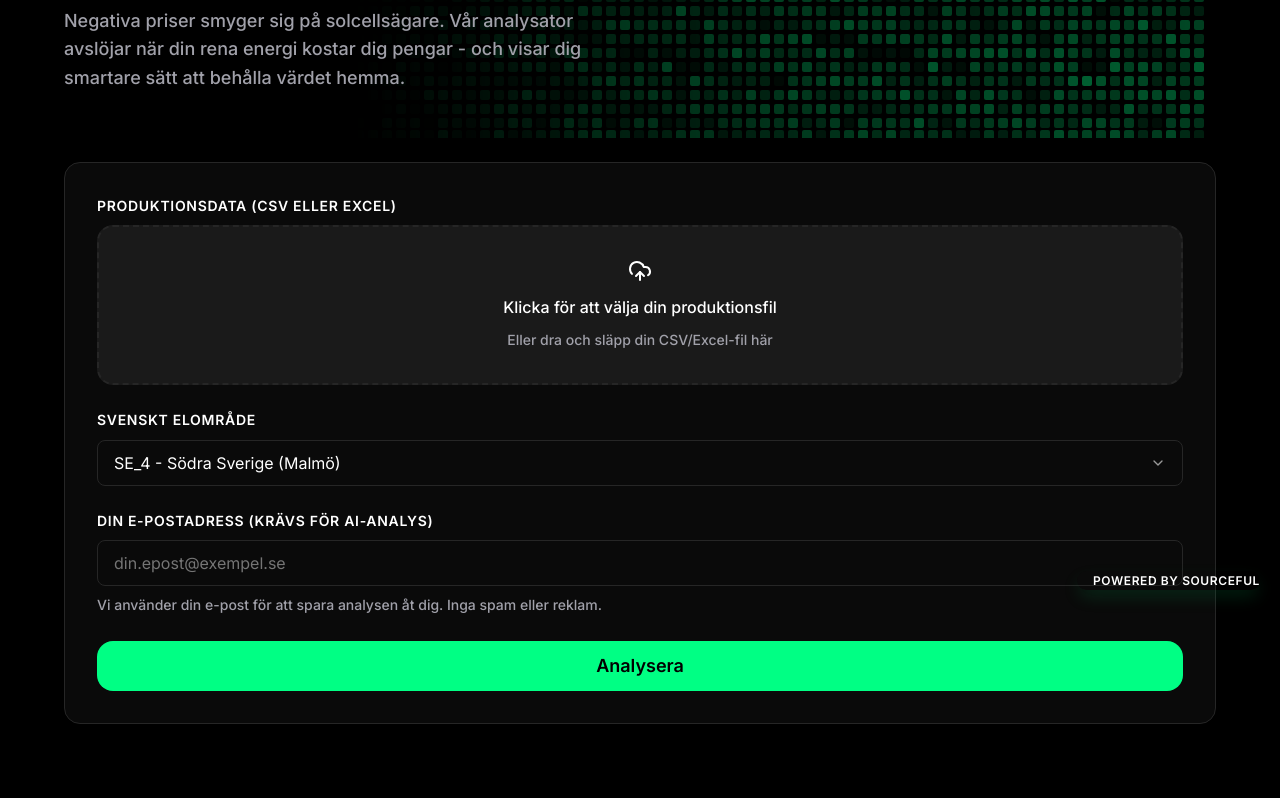
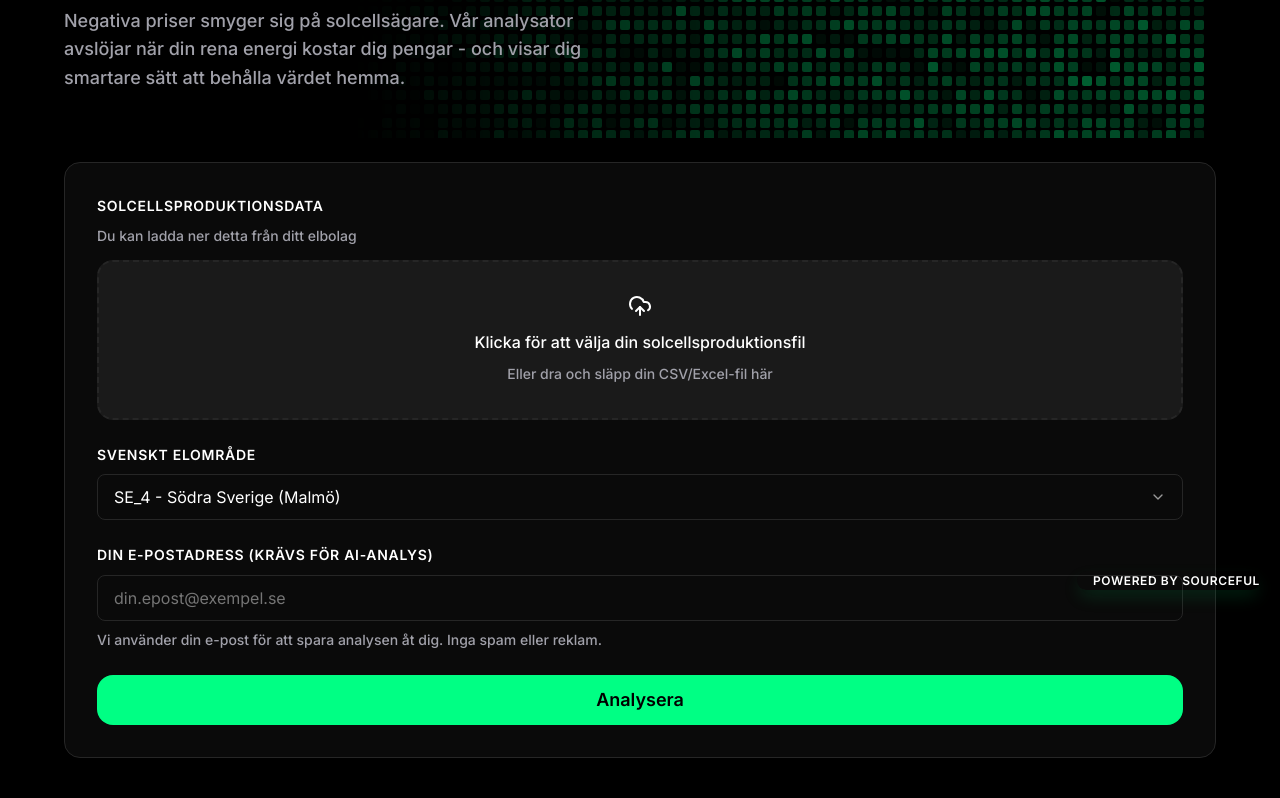
Before and after one commit to srcfl/negative-price-calc, a Flask app: page / in a window 1280 px wide. Shown: the part 190-988 px from the top of the page. Run offline with Flask 3, Linux system fonts and the light colour scheme.

Commit message:
improve: Enhance UX copy for solar production data upload
- Change 'Production Data (CSV or Excel)' to 'Solar Production Data'
- Add help text: 'You can download this from your utility company'
- Update file selection text to include 'solar production' terminology
- Add Swedish translations for all new copy
- Improve form clarity and user guidance for better UX

```diff
--- a/data/email_logs.txt
+++ b/data/email_logs.txt
@@ -100,3 +100,6 @@
 {"timestamp": "2025-08-19T11:48:11.582176", "filename": "Produktion - Fredrik daily prod time.xlsx", "area": "SE_4", "email": "dmfcoops@gmail.com", "ip": "127.0.0.1", "user_agent": "Mozilla/5.0 (Macintosh; Intel Mac OS X 10_15_7) AppleWebKit/537.36 (KHTML, like Gecko) Chrome/139.0.0.0 Safari/537.36", "file_size": 17255, "location": {"latitude": "50.74991855789373", "longitude": "-1.8761812609480075", "accuracy": "35"}, "browser_info": {"userAgent": "Mozilla/5.0 (Macintosh; Intel Mac OS X 10_15_7) AppleWebKit/537.36 (KHTML, like Gecko) Chrome/139.0.0.0 Safari/537.36", "language": "en", "platform": "MacIntel", "cookieEnabled": true, "timezone": "Europe/London", "screenResolution": "1728x1117", "windowSize": "1545x958"}}
 {"timestamp": "2025-08-19T11:49:52.378241", "filename": "Produktion - Fredrik daily.csv", "area": "SE_4", "email": "dmfcoops@gmail.com", "ip": "127.0.0.1", "user_agent": "Mozilla/5.0 (Macintosh; Intel Mac OS X 10_15_7) AppleWebKit/537.36 (KHTML, like Gecko) Chrome/139.0.0.0 Safari/537.36", "file_size": 11773, "location": {"latitude": "50.750174402571474", "longitude": "-1.8759762838626028", "accuracy": "35"}, "browser_info": {"userAgent": "Mozilla/5.0 (Macintosh; Intel Mac OS X 10_15_7) AppleWebKit/537.36 (KHTML, like Gecko) Chrome/139.0.0.0 Safari/537.36", "language": "en", "platform": "MacIntel", "cookieEnabled": true, "timezone": "Europe/London", "screenResolution": "1728x1117", "windowSize": "1545x958"}}
 {"timestamp": "2025-08-19T13:28:31.519249", "filename": "Produktion - Fredrik daily.csv", "area": "SE_4", "email": "dmfcoops@gmail.com", "ip": "127.0.0.1", "user_agent": "Mozilla/5.0 (Macintosh; Intel Mac OS X 10_15_7) AppleWebKit/537.36 (KHTML, like Gecko) Chrome/139.0.0.0 Safari/537.36", "file_size": 11773, "location": {"latitude": "50.750535270976535", "longitude": "-1.8757532204571954", "accuracy": "40"}, "browser_info": {"userAgent": "Mozilla/5.0 (Macintosh; Intel Mac OS X 10_15_7) AppleWebKit/537.36 (KHTML, like Gecko) Chrome/139.0.0.0 Safari/537.36", "language": "en", "platform": "MacIntel", "cookieEnabled": true, "timezone": "Europe/London", "screenResolution": "1728x1117", "windowSize": "1728x958"}}
+{"timestamp": "2025-08-19T13:48:35.749895", "filename": "Produktion - Fredrik daily.csv", "area": "SE_4", "email": "dmfcoops@gmail.com", "ip": "127.0.0.1", "user_agent": "Mozilla/5.0 (Macintosh; Intel Mac OS X 10_15_7) AppleWebKit/537.36 (KHTML, like Gecko) Chrome/139.0.0.0 Safari/537.36", "file_size": 11771, "location": {"latitude": "50.75011993737653", "longitude": "-1.876108510788164", "accuracy": "35"}, "browser_info": {"userAgent": "Mozilla/5.0 (Macintosh; Intel Mac OS X 10_15_7) AppleWebKit/537.36 (KHTML, like Gecko) Chrome/139.0.0.0 Safari/537.36", "language": "en", "platform": "MacIntel", "cookieEnabled": true, "timezone": "Europe/London", "screenResolution": "1728x1117", "windowSize": "1728x958"}}
+{"timestamp": "2025-08-19T13:50:15.032246", "filename": "Produktion - Fredrik daily.csv", "area": "SE_4", "email": "dmfcoops@gmail.com", "ip": "127.0.0.1", "user_agent": "Mozilla/5.0 (Macintosh; Intel Mac OS X 10_15_7) AppleWebKit/537.36 (KHTML, like Gecko) Chrome/139.0.0.0 Safari/537.36", "file_size": 11771, "location": {"latitude": "50.75011993733354", "longitude": "-1.876108510873989", "accuracy": "35"}, "browser_info": {"userAgent": "Mozilla/5.0 (Macintosh; Intel Mac OS X 10_15_7) AppleWebKit/537.36 (KHTML, like Gecko) Chrome/139.0.0.0 Safari/537.36", "language": "en", "platform": "MacIntel", "cookieEnabled": true, "timezone": "Europe/London", "screenResolution": "1728x1117", "windowSize": "1728x958"}}
+{"timestamp": "2025-08-19T15:50:34.393151", "filename": "Produktion - Fredrik daily.csv", "area": "SE_4", "email": "dmfcoops@gmail.com", "ip": "127.0.0.1", "user_agent": "Mozilla/5.0 (Macintosh; Intel Mac OS X 10_15_7) AppleWebKit/537.36 (KHTML, like Gecko) Chrome/139.0.0.0 Safari/537.36", "file_size": 11773, "location": {"latitude": "50.750092990538256", "longitude": "-1.8759945595222034", "accuracy": "35"}, "browser_info": {"userAgent": "Mozilla/5.0 (Macintosh; Intel Mac OS X 10_15_7) AppleWebKit/537.36 (KHTML, like Gecko) Chrome/139.0.0.0 Safari/537.36", "language": "en", "platform": "MacIntel", "cookieEnabled": true, "timezone": "Europe/London", "screenResolution": "1728x1117", "windowSize": "1728x958"}}
--- a/templates/index.html
+++ b/templates/index.html
@@ -2660,13 +2660,14 @@
         <div class="card section">
             <form id="analysisForm">
                 <div class="form-group">
-                    <label for="production_file" class="form-label" data-i18n="production_file_label">Produktionsdata (CSV eller Excel)</label>
+                    <label for="production_file" class="form-label" data-i18n="production_file_label">Solcellsproduktionsdata</label>
+                    <div class="text-sm text-muted-foreground mb-3" data-i18n="production_file_help">Du kan ladda ner detta från ditt elbolag</div>
                     <div class="file-upload" onclick="document.getElementById('production_file').click()">
                         <input type="file" id="production_file" name="production_file" accept=".csv,.xlsx,.xls" required>
                         <div class="upload-icon">
                             <i data-lucide="cloud-upload"></i>
                         </div>
-                        <p class="text-base font-medium" data-i18n="file_click_instruction">Klicka för att välja din produktionsfil</p>
+                        <p class="text-base font-medium" data-i18n="file_click_instruction">Klicka för att välja din solcellsproduktionsfil</p>
                         <div class="text-sm text-muted-foreground mt-2" data-i18n="file_drag_instruction">Eller dra och släpp din CSV/Excel-fil här</div>
                         <div class="selected-file text-sm font-medium text-primary mt-3" id="selectedFile"></div>
                     </div>
@@ -3646,8 +3647,9 @@
             sv: {
                 title: "Sluta Betala för att Exportera Solel till Nätet",
                 subtitle: "Negativa priser smyger sig på solcellsägare. Vår analysator avslöjar när din rena energi kostar dig pengar - och visar dig smartare sätt att behålla värdet hemma.",
-                production_file_label: "Produktionsdata (CSV eller Excel)",
-                file_click_instruction: "Klicka för att välja din produktionsfil",
+                production_file_label: "Solcellsproduktionsdata",
+                production_file_help: "Du kan ladda ner detta från ditt elbolag",
+                file_click_instruction: "Klicka för att välja din solcellsproduktionsfil",
                 file_drag_instruction: "Eller dra och släpp din CSV/Excel-fil här",
                 area_label: "Svenskt elområde",
                 area_se1: "SE_1 - Norra Sverige (Luleå)",
@@ -3698,8 +3700,9 @@
             en: {
                 title: "Stop Paying to Export Solar to the Grid",
                 subtitle: "Negative prices sneak up on solar owners. Our analyzer reveals when your clean energy costs you cash - and points you toward smarter ways to keep the value at home.",
-                production_file_label: "Production Data (CSV or Excel)",
-                file_click_instruction: "Click to select your production file",
+                production_file_label: "Solar Production Data",
+                production_file_help: "You can download this from your utility company",
+                file_click_instruction: "Click to select your solar production file",
                 file_drag_instruction: "Or drag and drop your CSV/Excel file here",
                 area_label: "Swedish Electricity Area",
                 area_se1: "SE_1 - Northern Sweden (Luleå)",
```
